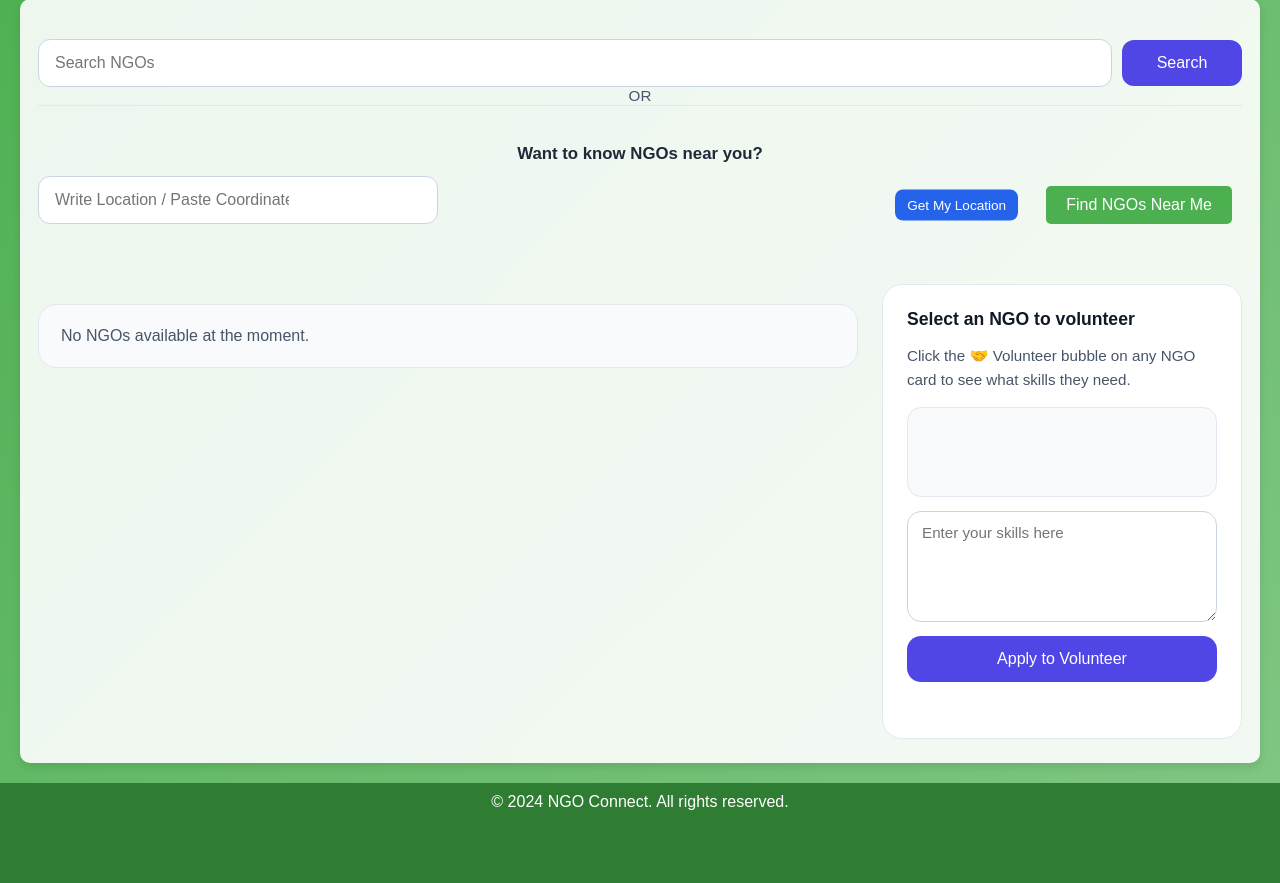
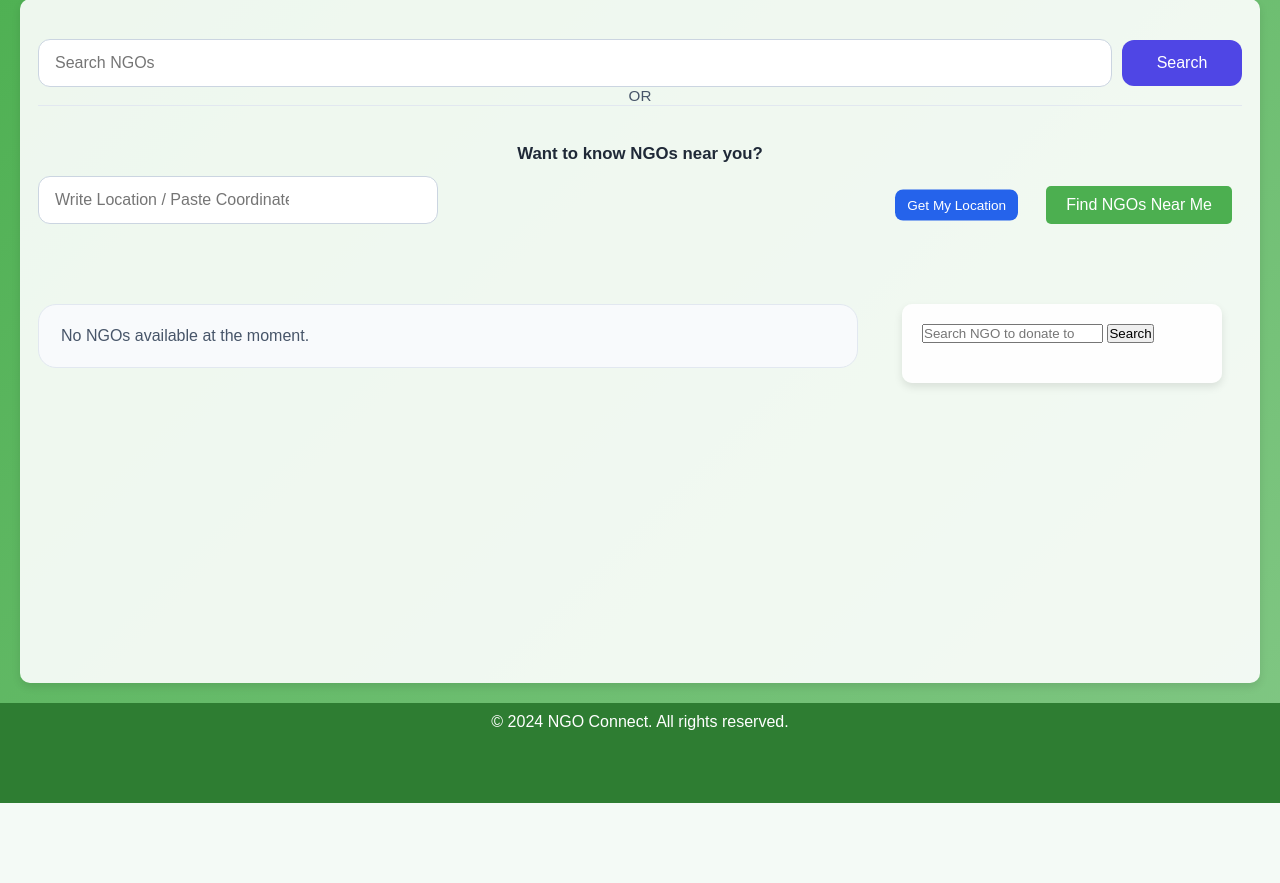
Before and after one commit to jayssSmm/NGO_Connect, a Flask app: page /donate in a window 1280 px wide. Shown: the part 143-1026 px from the top of the page. After the commit the page ends 946 px from the top, so only its background shows below. Run offline with Flask 3, Linux system fonts and the light colour scheme; data that the repository does not hold is empty; parts of the project's set-up code (start-up, migrations or seed data) failed here and were passed over.

Commit message:
donate.html works

```diff
--- a/app/templates/Donate.html
+++ b/app/templates/Donate.html
@@ -71,14 +71,28 @@
         <div class="volunteer-grid">
             <div class="ngo-list" id="ngoList"></div>
 
-            <div class="volunteer-panel">
-                <h3 id="panelNgoName">Select an NGO to volunteer</h3>
-                <p id="panelNgoDetails">Click the 🤝 Volunteer bubble on any NGO card to see what skills they need.</p>
-                <div id="panelSkillsNeeded" class="skills-needed"></div>
-                <textarea id="skillsInput" placeholder="Enter your skills here" rows="5"></textarea>
-                <button type="button" onclick="applyVolunteer()">Apply to Volunteer</button>
-                <p id="volunteerMessage" class="volunteer-msg"></p>
+        <div class="bg donate-page">
+            <div class="donate-search">
+                <input type="text" id="searchInput" placeholder="Search NGO to donate to">
+                <button type="button" onclick="searchNGOs()">Search</button>
             </div>
+            <div class="donate-layout">
+                <div class="ngo-list" id="ngoList"></div>
+                <div class="donation-section" id="donationSection" style="display:none;">
+                    <h3>Donate to <span id="ngoName">select an NGO</span></h3>
+                    <div class="donation-block">
+                        <h4>Donate Money</h4>
+                        <input type="number" id="amount" min="1" placeholder="Amount (min 1 INR)">
+                        <button type="button" onclick="donateMoney()">Donate Money</button>
+                    </div>
+                    <div class="donation-block">
+                        <h4>Donate Items</h4>
+                        <textarea id="items" placeholder="List items you want to donate" rows="5"></textarea>
+                        <button type="button" onclick="donateItems()">Donate Items</button>
+                    </div>
+                </div>
+            </div>
+        </div>
         </div>
 
     </div>
```
